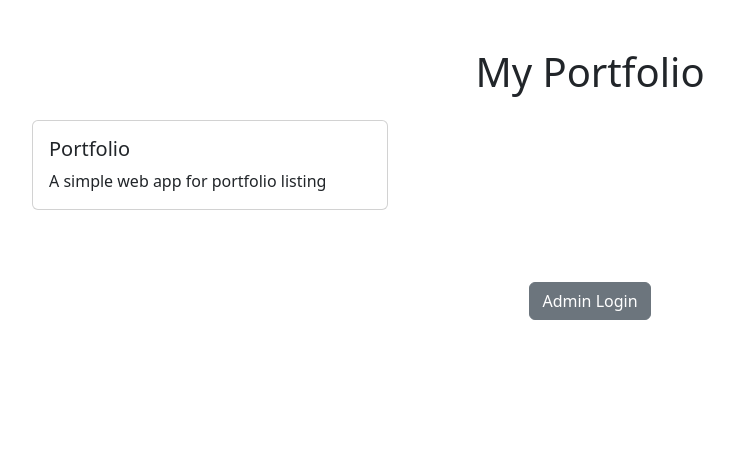
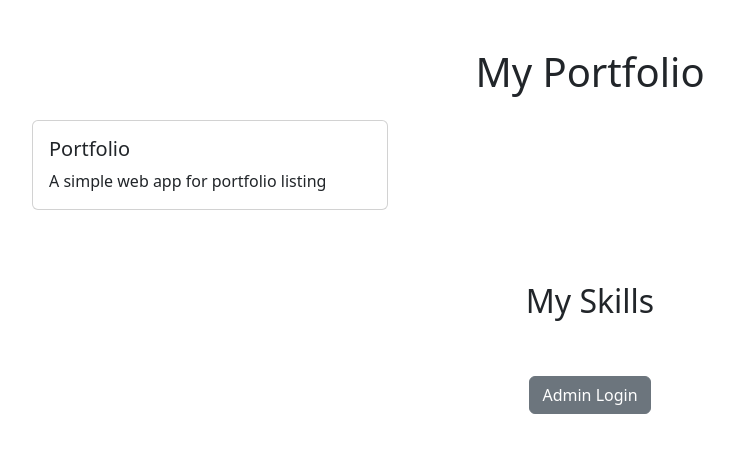
Before and after one commit to guired513/flask-portfolio-dashboard, a Flask app: page / in a window 1280 px wide. Shown: the top 453 px of the page, without its empty margins (50-784 px from the left). Run offline with Flask 3, Linux system fonts and the light colour scheme.

Commit message:
Add skills section to public portfolio and update dashboard link - Phase 6 complete

```diff
--- a/app.py
+++ b/app.py
@@ -67,7 +67,8 @@ def load_user(user_id):
 @app.route("/")
 def home():
     projects = Project.query.all()
-    return render_template("public_portfolio.html", projects=projects)
+    skills = Skill.query.all()
+    return render_template("public_portfolio.html", projects=projects, skills=skills)
 
 @app.route("/login", methods=["GET", "POST"])
 def login():
--- a/templates/dashboard.html
+++ b/templates/dashboard.html
@@ -34,7 +34,7 @@
                 <div class="card-body">
                     <h5 class="card-title">Manage Testimonials</h5>
                     <p class="card-text">Add client or colleague feedback.</p>
-                    <a href="{{ url_for('list_skills') }}" class="btn btn-primary">Go to Skills</a>
+                    <a href="#" class="btn btn-secondary disabled">Coming Soon</a>
                 </div>
             </div>
         </div>
--- a/templates/public_portfolio.html
+++ b/templates/public_portfolio.html
@@ -26,9 +26,25 @@
         </div>
     {% endfor %}
     </div>
+    <h2 class="text-center mt-5">My Skills</h2>
+        <div class="row justify-content-center">
+            {% for skill in skills %}
+                <div class="col-md-3 mb-3">
+                    <div class="card text-center shadow">
+                        <div class="card-body">
+                            <h5 class="card-title">{{ skill.name }}</h5>
+                            <p class="card-text">{{ skill.level }}</p>
+                        </div>
+                    </div>
+                </div>
+            {% endfor %}
+        </div>
 
     <div class="text-center mt-5">
         <a href="{{ url_for('login') }}" class="btn btn-secondary">Admin Login</a>
     </div>
+
+
+
 </body>
 </html>
```
Also changed, not shown: instance/portfolio.db.
